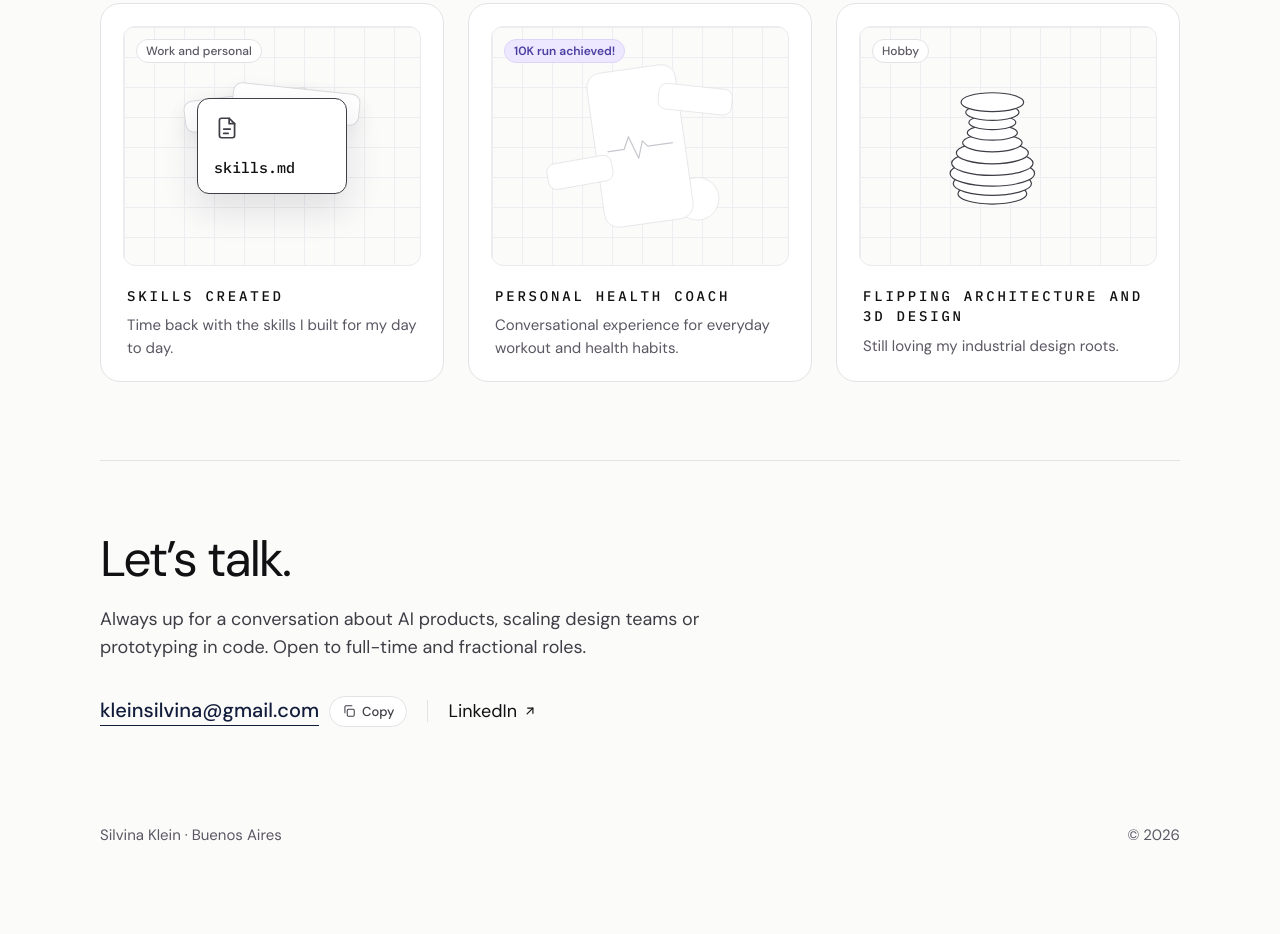
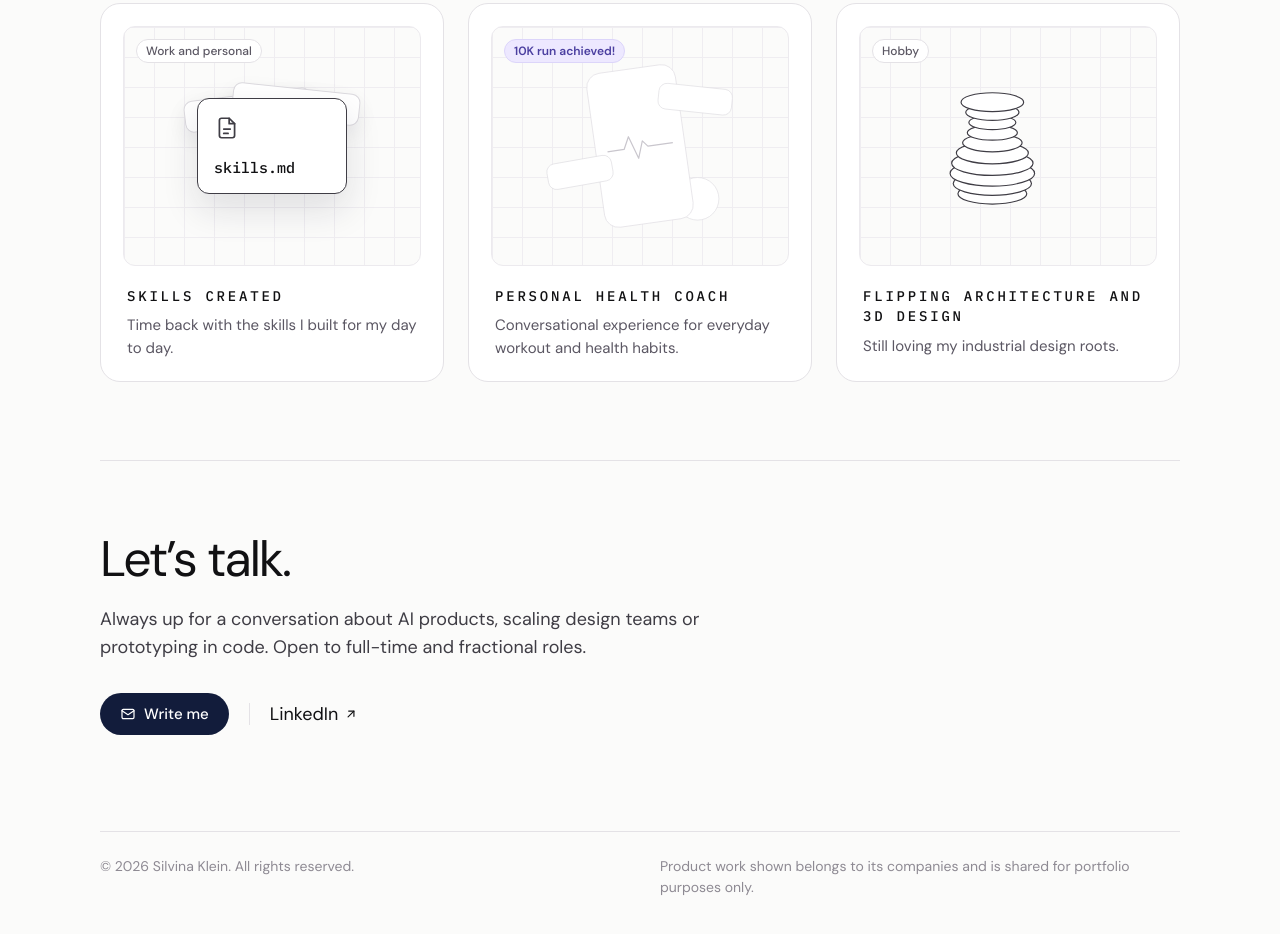
Before and after one commit to SilviK-personal/portfolio, a plain HTML site: page index.html in a window 1280 px wide. Shown: the part 3268-4202 px from the top of the page. Before the commit the page ends 4161 px from the top, so only its background shows below. Drawn offline with Linux system fonts and the light colour scheme.

Commit message:
Contact: Write me button that reveals the email; footer with copyright note
Co-Authored-By: Claude Opus 5.5 <noreply@anthropic.com>
Claude-Session: https://claude.ai/code/session_01YQ68YF6dyFtRFrSuijBAPo

```diff
--- a/index.html
+++ b/index.html
@@ -112,6 +112,10 @@ a{color:#111113}a:hover{color:#4B3FA0}
 section[id],footer[id]{scroll-margin-top:84px}
 .er{transition:padding-left .35s cubic-bezier(.2,.8,.2,1)}.er:hover{padding-left:16px}.er .er-ar{transition:transform .35s cubic-bezier(.2,.8,.2,1)}.er:hover .er-ar{transform:translateX(8px)}@media (prefers-reduced-motion: reduce){.er,.er .er-ar{transition:none}}
 @media (max-width:560px){.ct-div{display:none}}
+.ct-write::-webkit-details-marker{display:none}.ct-write{transition:background-color .2s}.ct-write:hover{background:#22305E}
+.ct-mailbox[open] .ct-write{display:none !important}
+.ct-mailbox[open] .ct-reveal{animation:ctIn .35s cubic-bezier(.2,.8,.2,1)}
+@keyframes ctIn{from{opacity:0;transform:translateY(4px)}to{opacity:1;transform:none}}
 .ct-copy{transition:border-color .2s,color .2s}.ct-copy:hover{border-color:#121C3B;color:#121C3B}
 .btn-primary{transition:background-color .2s}.btn-primary:hover{background:#22305E;color:#FFFFFF}.btn-secondary{transition:color .2s,border-color .2s}.btn-secondary:hover,.btn-secondary:focus-visible{color:#4B3FA0 !important;border-bottom-color:#4B3FA0 !important}
 .ph{display:flex;align-items:center;justify-content:center;text-align:center;padding:24px;box-sizing:border-box;border:1.5px dashed #CFCBD4;border-radius:12px;background:#F3F1EF;color:#5B5763;font-size:15px;line-height:1.5}
@@ -322,16 +326,19 @@ section[id],footer[id]{scroll-margin-top:84px}
 <h2 style="margin: 0; font-size: clamp(31px, 3.9vw, 56px); line-height: 1.05; font-weight: 400; letter-spacing: -0.04em">Let’s talk.</h2>
 <p style="margin: 20px 0 0; max-width: 620px; font-size: 18px; line-height: 1.55; color: #3F3D45">Always up for a conversation about AI products, scaling design teams or prototyping in code. Open to full-time and fractional roles.</p>
 <div style="margin-top: 32px; display: flex; flex-wrap: wrap; align-items: center; gap: 14px 20px">
-<span style="display: inline-flex; align-items: center; gap: 10px">
+<details class="ct-mailbox">
+<summary class="ct-write" style="display: inline-flex; align-items: center; gap: 8px; min-height: 42px; padding: 0 20px; border-radius: 999px; background: #121C3B; color: #FFFFFF; font-size: 15px; font-weight: 500; cursor: pointer; list-style: none"><svg aria-hidden="true" width="16" height="16" viewBox="0 0 24 24" fill="none" stroke="currentColor" stroke-width="1.8" stroke-linecap="round" stroke-linejoin="round"><rect x="3" y="5" width="18" height="14" rx="2"></rect><path d="M3 7l9 6 9-6"></path></svg>Write me</summary>
+<span class="ct-reveal" style="display: inline-flex; align-items: center; gap: 10px">
 <a href="mailto:kleinsilvina@gmail.com" style="font-size: 20px; font-weight: 500; color: #121C3B; text-decoration: none; border-bottom: 1.5px solid #121C3B; padding-bottom: 2px; user-select: all">kleinsilvina@gmail.com</a>
 <button type="button" class="ct-copy" onclick="skCopy(this)" style="display: inline-flex; align-items: center; gap: 6px; padding: 6px 12px; border: 1px solid #E4E2E6; border-radius: 999px; background: #FFFFFF; color: #3F3D45; font: 500 13px 'DM Sans', sans-serif; cursor: pointer"><svg aria-hidden="true" width="14" height="14" viewBox="0 0 24 24" fill="none" stroke="currentColor" stroke-width="1.8" stroke-linecap="round" stroke-linejoin="round"><rect x="9" y="9" width="12" height="12" rx="2"></rect><path d="M5 15V5a2 2 0 0 1 2-2h10"></path></svg><span class="ct-label">Copy</span></button>
 </span>
+</details>
 <span class="ct-div" aria-hidden="true" style="width: 1px; height: 22px; background: #E4E2E6"></span>
 <a href="https://www.linkedin.com/in/silvinaklein/" target="_blank" rel="noopener" style="display: inline-flex; align-items: center; gap: 6px; font-size: 18px; text-decoration: none; padding: 6px 0">LinkedIn<svg aria-hidden="true" width="14" height="14" viewBox="0 0 24 24" fill="none" stroke="currentColor" stroke-width="2" stroke-linecap="round" stroke-linejoin="round"><path d="M7 17L17 7"></path><path d="M8 7h9v9"></path></svg></a>
 </div>
-<div style="margin-top: 96px; display: flex; flex-wrap: wrap; gap: 8px 24px; justify-content: space-between; font-size: 15px; color: #5B5763">
-<span>Silvina Klein · Buenos Aires</span>
-<span>© 2026</span>
+<div style="margin-top: 96px; padding-top: 24px; border-top: 1px solid #E4E2E6; display: flex; flex-wrap: wrap; gap: 8px 24px; justify-content: space-between; font-size: 14px; line-height: 1.5; color: #8E8A93">
+<span>© 2026 Silvina Klein. All rights reserved.</span>
+<span style="max-width: 520px">Product work shown belongs to its companies and is shared for portfolio purposes only.</span>
 </div>
 </footer>
 
```
